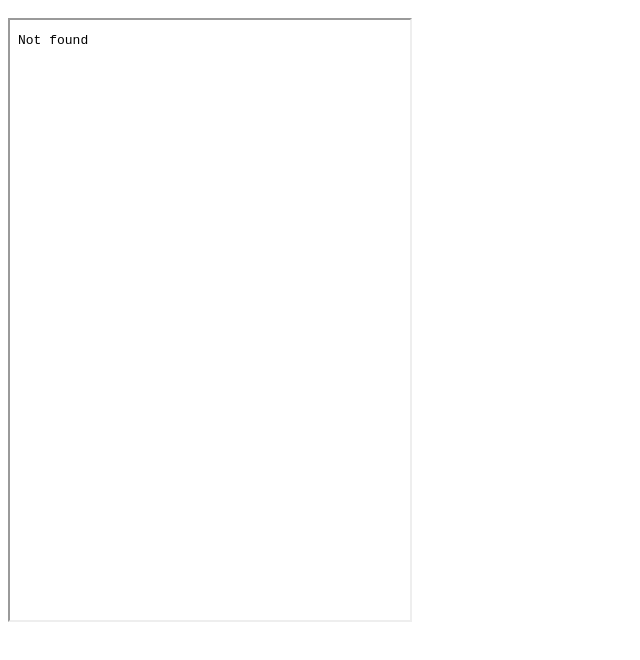
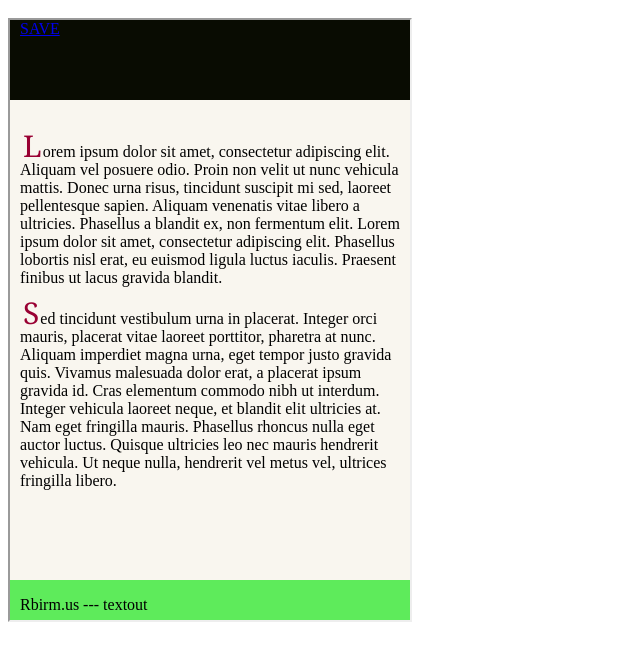
Before and after one commit to birm/textout, a website: page index.html in a window 1280 px wide. Shown: the part 48-708 px from the top of the page, without its empty margins (0-640 px from the left). Drawn offline with Linux system fonts and the light colour scheme; the site is published under a folder, as on GitHub Pages, so addresses that start at the root find nothing.

Commit message:
Update index.html

```diff
--- a/index.html
+++ b/index.html
@@ -1,4 +1,4 @@
 <html>
   <h1>preview textout</h1>
-  <iframe src="/textout.html" height="600" width="400"></iframe>
+  <iframe src="textout.html" height="600" width="400"></iframe>
 </html>
```
